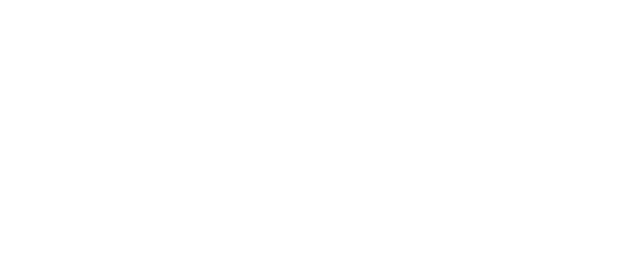
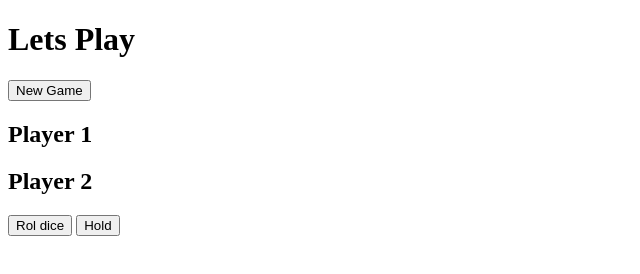
Before and after one commit to Boujog/test, a plain HTML site: page index.html in a window 1280 px wide. Shown: the whole page, without its empty margins (0-640 px from the left). Drawn offline with Linux system fonts and the light colour scheme.

Commit message:
font insertion

```diff
--- a/index.html
+++ b/index.html
@@ -8,7 +8,23 @@
    <link rel="stylesheet" href="style.css">
  </head>
  <body>
+  <div class="container">
+    <h1>Lets Play</h1>
+    <button>New Game</button>
+    <div class="firstPlayer">
+      <h2>Player 1</h2>
+    </div>
+    <div  class="secondPlayer">
+      <h2>Player 2</h2>
 
+    </div>
+    <button>
+      Rol dice
+    </button>
+    <button>
+      Hold
+    </button>
+  </div>
   <script src="./javascript/task.js"></script>
   <noscript>Cette page utilise du javascript pour bien fonctionner</noscript>
  </body>
--- a/style.css
+++ b/style.css
@@ -0,0 +1,6 @@
+body{
+ @font-face {
+   font-family: 'Lato-Black';
+   src: url("https://fonts.google.com/specimen/Lato");
+ }
+}
```
Also changed, not shown: font-family/Lato-Black.ttf (added), font-family/Lato-BlackItalic.ttf (added), font-family/Lato-Bold.ttf (added), font-family/Lato-BoldItalic.ttf (added), font-family/Lato-Italic.ttf (added), font-family/Lato-Light.ttf (added), font-family/Lato-LightItalic.ttf (added), font-family/Lato-Regular.ttf (added), font-family/Lato-Thin.ttf (added), font-family/Lato-ThinItalic.ttf (added), font-family/OFL.txt (added).
